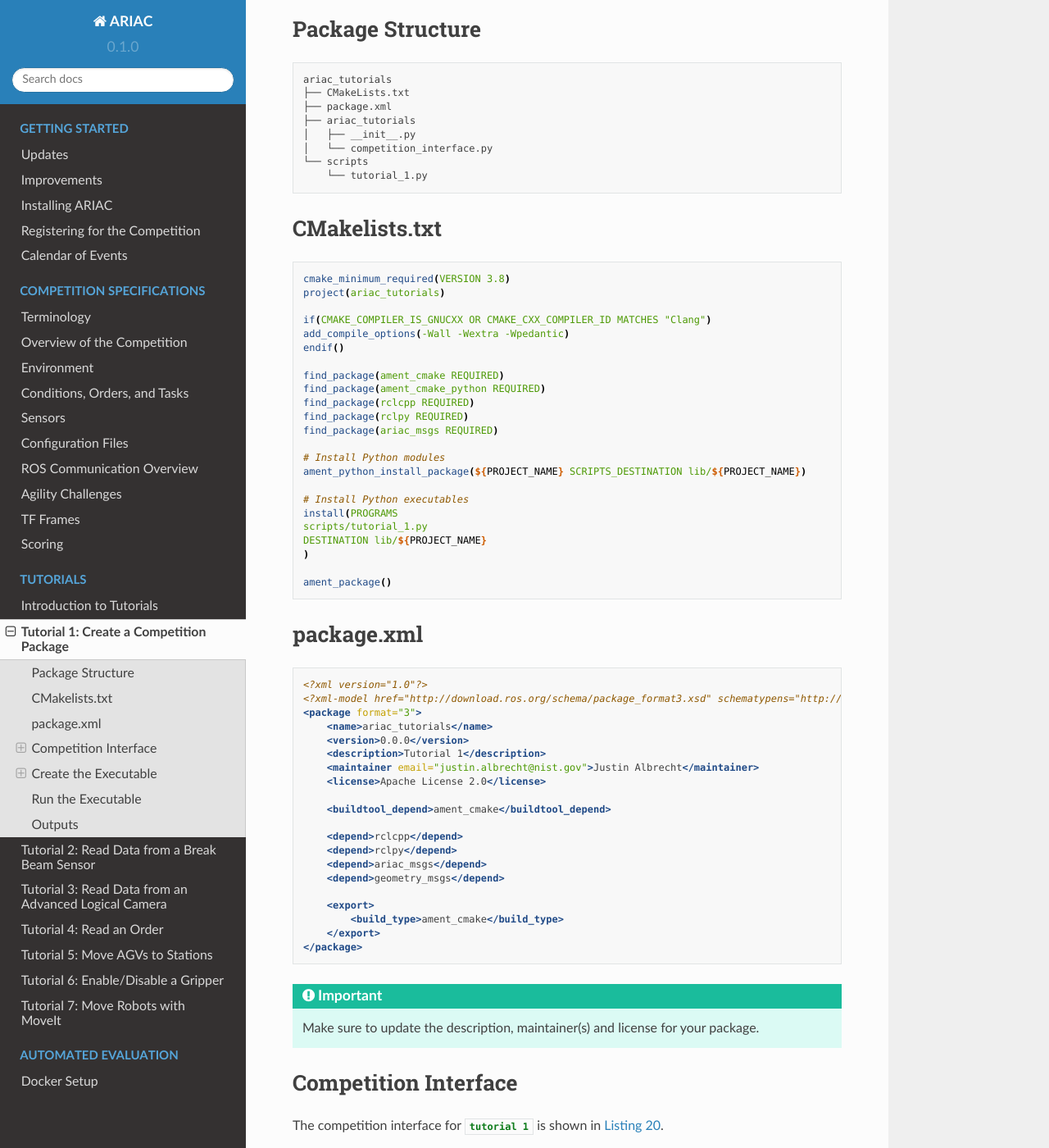
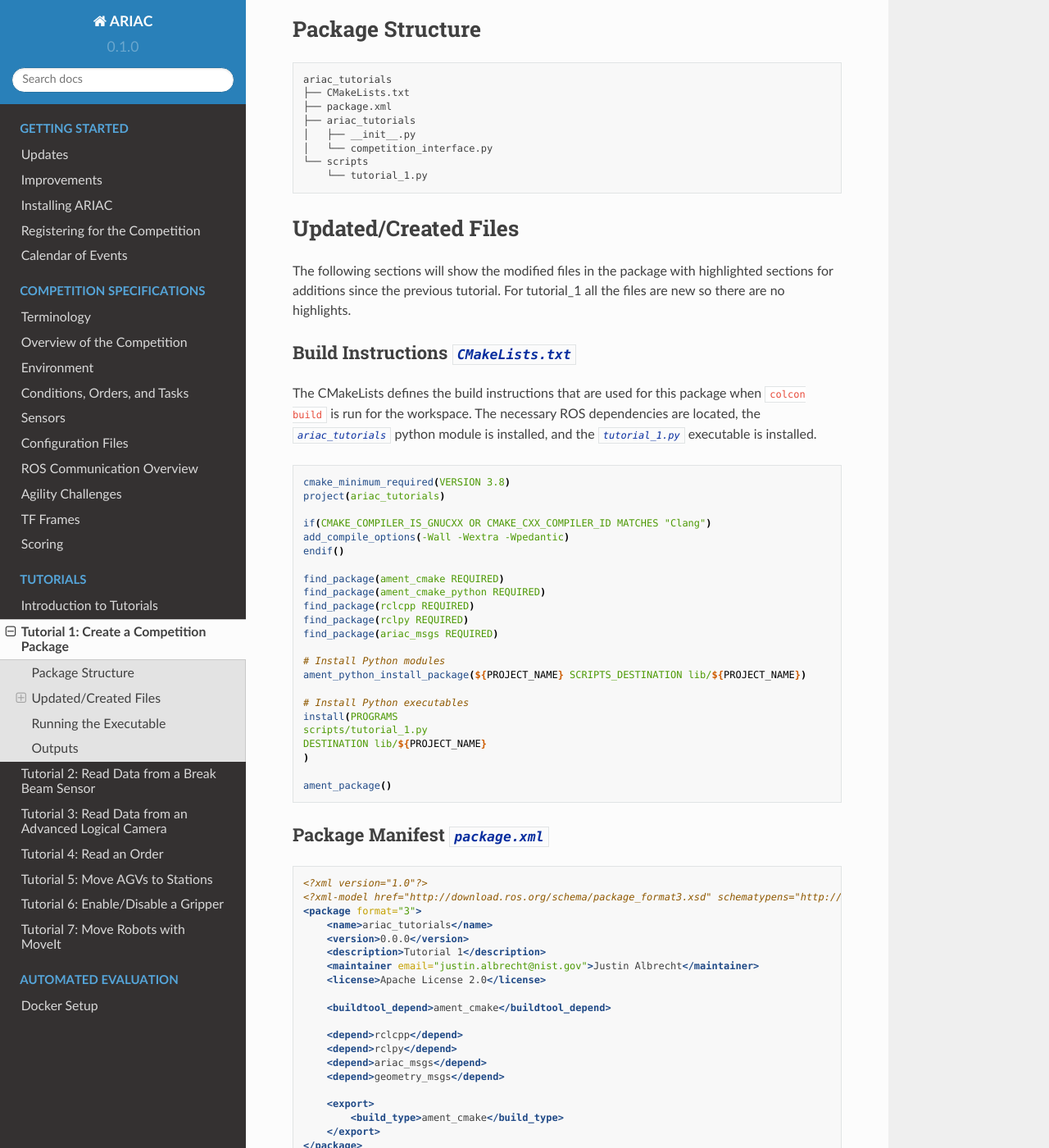
Before and after one commit to usnistgov/ARIAC, a Sphinx documentation site: the page built from docs/tutorials/tutorial_1.rst, in a window 1280 px wide and 1400 px high, scrolled down 492 px. Shown: the whole window at 82% size. Built offline with Sphinx 7.4.7 and the Read the Docs theme 2.0.0, drawn with Linux system fonts in a browser that asks for light colours; some of the changed text lies outside the part shown.

Commit message:
documentation updates

```diff
--- a/docs/tutorials/tutorial_1.rst
+++ b/docs/tutorials/tutorial_1.rst
@@ -33,7 +36,7 @@ This competition package will use a python node to listen to the competition sta
 
 
 Package Structure
---------------------------------------------
+=================
 
 
 .. code-block:: text
@@ -48,9 +51,15 @@ Package Structure
     └── scripts
         └── tutorial_1.py
 
+Updated/Created Files
+=====================
 
-CMakelists.txt
---------------------------------
+The following sections will show the modified files in the package with highlighted sections for additions since the previous tutorial. For tutorial_1 all the files are new so there are no highlights.
+
+Build Instructions :inline-file:`CMakeLists.txt`
+-----------------------------------------------
+
+The CMakeLists defines the build instructions that are used for this package when :inline-bash:`colcon build` is run for the workspace. The necessary ROS dependencies are located, the :inline-file:`ariac_tutorials` python module is installed, and the :inline-file:`tutorial_1.py` executable is installed.
 
 .. code-block:: cmake
 
@@ -78,8 +87,8 @@ CMakelists.txt
 
     ament_package()
 
-package.xml
---------------------------------
+Package Manifest :inline-file:`package.xml`
+-------------------------------------------
 
 .. code-block:: xml
 
@@ -109,8 +118,8 @@ package.xml
     Make sure to update the description, maintainer(s) and license for your package.
 
 
-Competition Interface
---------------------------------------------
+Competition Interface :inline-file:`competition_interface.py`
+-------------------------------------------------------------
 
 The competition interface for :inline-tutorial:`tutorial 1` is shown in :numref:`competitioninterface-tutorial1`.
 
@@ -222,7 +231,7 @@ The competition interface for :inline-tutorial:`tutorial 1` is shown in :numref:
 
 
 Code Explanation
-^^^^^^^^^^^^^^^^^^^^^^^
+^^^^^^^^^^^^^^^^
 
 - Imports:
 
@@ -248,8 +257,8 @@ Code Explanation
 
 
 
-Create the Executable
---------------------------------
+Executable :inline-file:`tutorial_1.py`
+--------------------------------------
 
 .. code-block:: python
     :caption: tutorial_1.py
@@ -271,7 +280,7 @@ Create the Executable
 
 
 Code Explanation
-^^^^^^^^^^^^^^^^^^^^^^^
+^^^^^^^^^^^^^^^^
 
 
 This executable does the following:
@@ -282,8 +291,8 @@ This executable does the following:
 
 
 
-Run the Executable
---------------------------------
+Running the Executable
+======================
 
 
 - In *terminal 1*, run the following commands:
@@ -320,10 +329,8 @@ Run the Executable
     This should start gazebo. Once the environment is loaded and the competition state is ready, the interface node running in terminal 1 will start the competition. This will activate all sensors, enable the robot controllers, start the conveyor belt, and start order announcements.
 
 
-
-
 Outputs
---------------------------------
+=======
 
 .. code-block:: console
     :caption: terminal 1 output
```
Also changed, not shown: other parts of docs/tutorials/tutorial_1.rst (+5 -2 lines).
